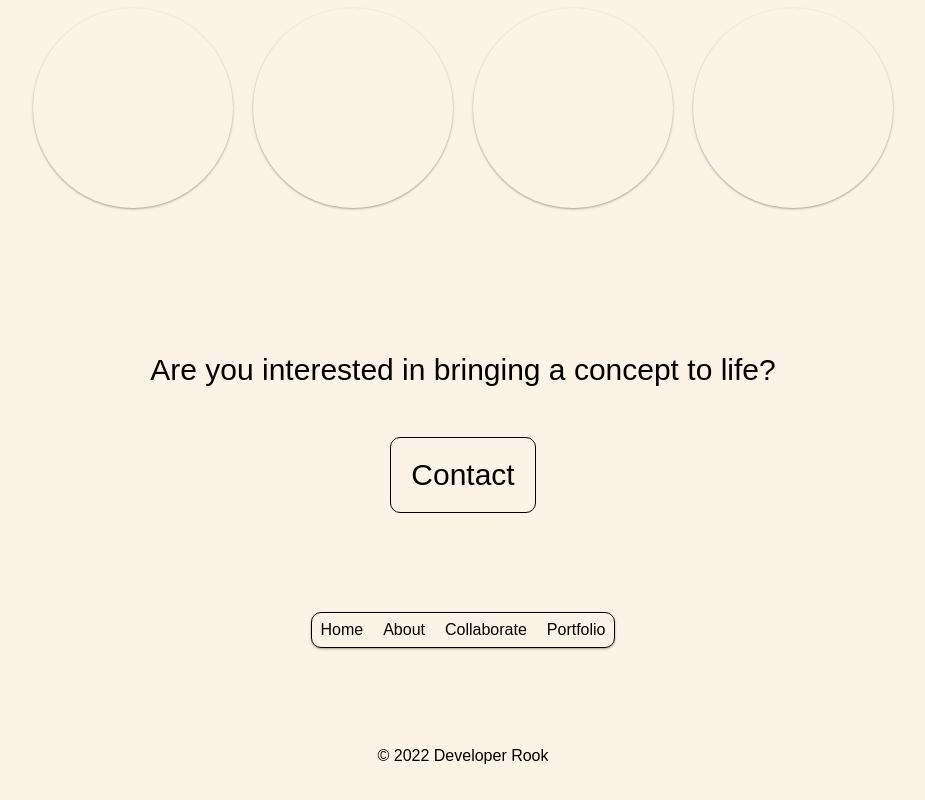
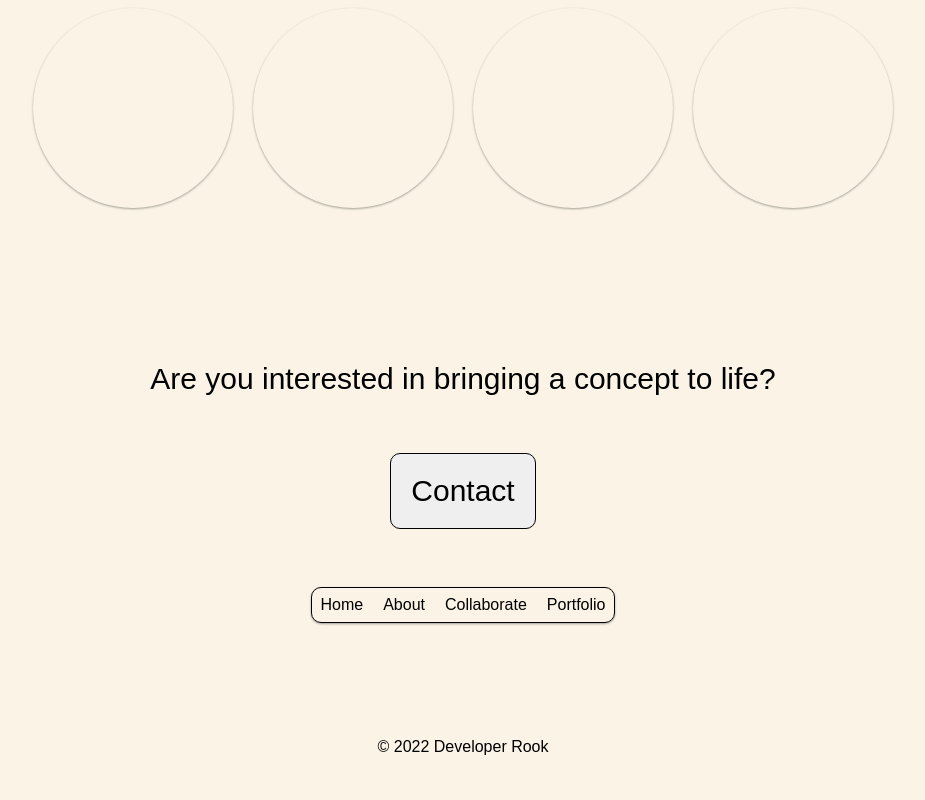
Before and after one commit to DocSavage11/Portfolio, a plain HTML site: page index.html in a window 1280 px wide. Shown: the part 1966-2766 px from the top of the page, without its empty margins (177-1102 px from the left). Drawn offline with Linux system fonts and the light colour scheme; a web font is replaced by a local one.

Commit message:
Changed large contact div at the bottom to button

```diff
--- a/index.html
+++ b/index.html
@@ -138,9 +138,11 @@
         <div class="footer">
             <p id="emplore">Are you interested in bringing a concept to life?</p>
 
-            <div class="contact">
-                <a href="#"><p id="contact">Contact</p></a>
-            </div>
+            <a href="#">
+                <button class="contact">
+                    <p id="contact">Contact</p>
+                </button>
+            </a>
 
             <div class="footerLinks">
                 <a href="#"><p id="footerNavLink">Home</p></a>
```
